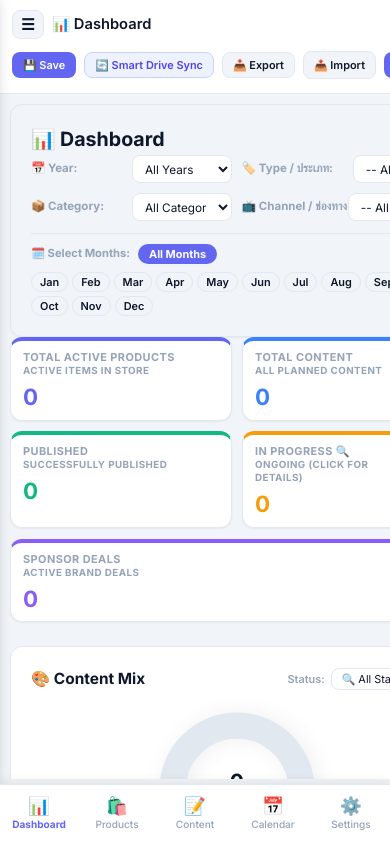
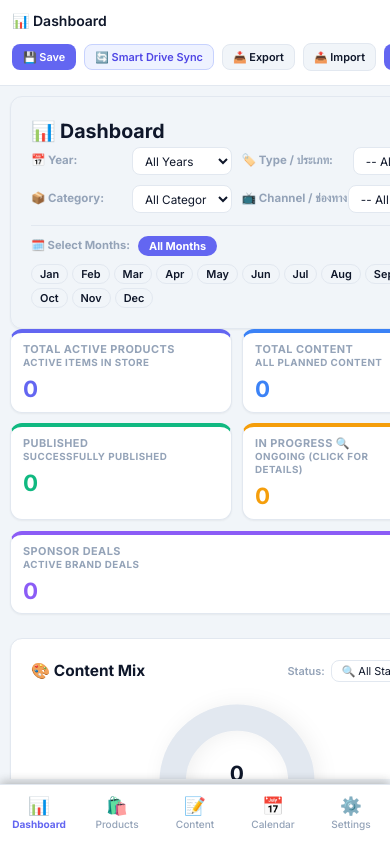
Before and after one commit to wisitan/creator-content-planner, a website built with Vite: page index.html in a window 390 px wide. Built offline with nearby package versions, Linux system fonts and the light colour scheme.

Commit message:
feat: Release v2.1.6 - Native Mobile App Sidebar to Bottom Nav & Full Width Topbar Fix on uat branch

```diff
--- a/package.json
+++ b/package.json
@@ -1,7 +1,7 @@
 {
   "name": "creator-content-planner",
   "private": true,
-  "version": "2.1.5",
+  "version": "2.1.6",
   "description": "Content Planning Web App for Creators — Affiliate + Personal Brand",
   "type": "module",
   "scripts": {
--- a/src/main.js
+++ b/src/main.js
@@ -6,7 +6,7 @@
 import { showToast } from './components/toast.js';
 import { initGoogleDrive, backupToDrive, syncFromDrive, smartSyncWithDrive } from './google-drive.js';
 
-const APP_VERSION = 'v2.1.5';
+const APP_VERSION = 'v2.1.6';
 
 export function applyTheme(theme) {
   if (theme === 'dark') {
--- a/src/style.css
+++ b/src/style.css
@@ -887,55 +887,37 @@
 }
 
 @media (max-width: 768px) {
+  /* 1. App Layout Transformation: Stack Topbar & Main, Move Sidebar to Bottom Nav */
   #app {
     grid-template-columns: 1fr !important;
     grid-template-rows: auto 1fr !important;
     grid-template-areas:
       "topbar"
       "main" !important;
+    padding-bottom: 60px !important;
   }
 
   .mobile-menu-toggle {
-    display: inline-flex !important;
-    align-items: center;
-    justify-content: center;
-    padding: 4px 8px;
-    font-size: 1.1rem;
+    display: none !important;
   }
 
-  .sidebar {
-    position: fixed !important;
-    top: 0;
-    left: -260px;
-    width: 250px !important;
-    height: 100vh !important;
-    z-index: 999 !important;
-    background: var(--c-dark) !important;
-    transition: left 0.25s ease-in-out !important;
-    box-shadow: 4px 0 15px rgba(0, 0, 0, 0.3) !important;
-  }
-
-  .sidebar.mobile-open {
-    left: 0 !important;
-  }
-
-  .sidebar-logo .logo-text, .nav-item .label, .sidebar-footer {
-    display: inline-block !important;
-  }
-
-  .nav-item {
-    justify-content: flex-start !important;
-    padding: 10px 14px !important;
-  }
-
+  /* 2. Topbar Full-Width Fix */
   .topbar {
     padding: 10px 12px !important;
+    width: 100% !important;
     height: auto !important;
     min-height: var(--topbar-h) !important;
     flex-direction: column !important;
     align-items: flex-start !important;
     gap: 8px !important;
     overflow: visible !important;
+  }
+
+  .topbar-title {
+    font-size: 1rem !important;
+    white-space: nowrap !important;
+    overflow: hidden !important;
+    text-overflow: ellipsis !important;
   }
 
   .topbar-actions {
@@ -954,12 +936,81 @@
     display: none !important;
   }
 
+  /* 3. Transform Sidebar into Native Mobile Bottom Navigation Bar */
+  .sidebar {
+    position: fixed !important;
+    bottom: 0 !important;
+    top: auto !important;
+    left: 0 !important;
+    right: 0 !important;
+    width: 100% !important;
+    height: 60px !important;
+    padding: 0 !important;
+    background: var(--c-dark) !important;
+    border-top: 1px solid rgba(255, 255, 255, 0.1) !important;
+    z-index: 1000 !important;
+    flex-direction: row !important;
+    justify-content: space-around !important;
+    align-items: center !important;
+    box-shadow: 0 -2px 10px rgba(0,0,0,0.2) !important;
+  }
+
+  .sidebar-logo, .sidebar-footer {
+    display: none !important;
+  }
+
+  .sidebar-nav {
+    display: flex !important;
+    flex-direction: row !important;
+    justify-content: space-around !important;
+    width: 100% !important;
+    height: 100% !important;
+    padding: 0 !important;
+    margin: 0 !important;
+    gap: 0 !important;
+  }
+
+  .nav-item {
+    flex: 1 !important;
+    flex-direction: column !important;
+    gap: 2px !important;
+    padding: 6px 4px !important;
+    font-size: 0.7rem !important;
+    text-align: center !important;
+    justify-content: center !important;
+    align-items: center !important;
+    border-radius: 0 !important;
+    min-height: 44px !important;
+  }
+
+  .nav-item .icon {
+    font-size: 1.25rem !important;
+    margin: 0 !important;
+  }
+
+  .nav-item .label {
+    font-size: 0.7rem !important;
+    display: block !important;
+  }
+
   .main-content {
     padding: 10px !important;
+    padding-bottom: 70px !important;
   }
 
   .table-responsive, table, .etable-container table {
     display: none !important;
+  }
+
+  /* 4. Calendar Horizontal Scroll Wrapper & Min-width */
+  .cal-wrapper {
+    width: 100% !important;
+    overflow-x: auto !important;
+    -webkit-overflow-scrolling: touch !important;
+  }
+
+  .cal-grid {
+    min-width: 650px !important;
   }
 
   .dash-grid, .grid-2 {
--- a/src/views/calendar.js
+++ b/src/views/calendar.js
@@ -21,8 +21,11 @@
   `;
   card.appendChild(cardHeader);
 
+  const calWrapper = document.createElement('div');
+  calWrapper.className = 'cal-wrapper';
   const calContainer = document.createElement('div');
-  card.appendChild(calContainer);
+  calWrapper.appendChild(calContainer);
+  card.appendChild(calWrapper);
   container.appendChild(card);
 
   CalendarGrid(calContainer, {
```
